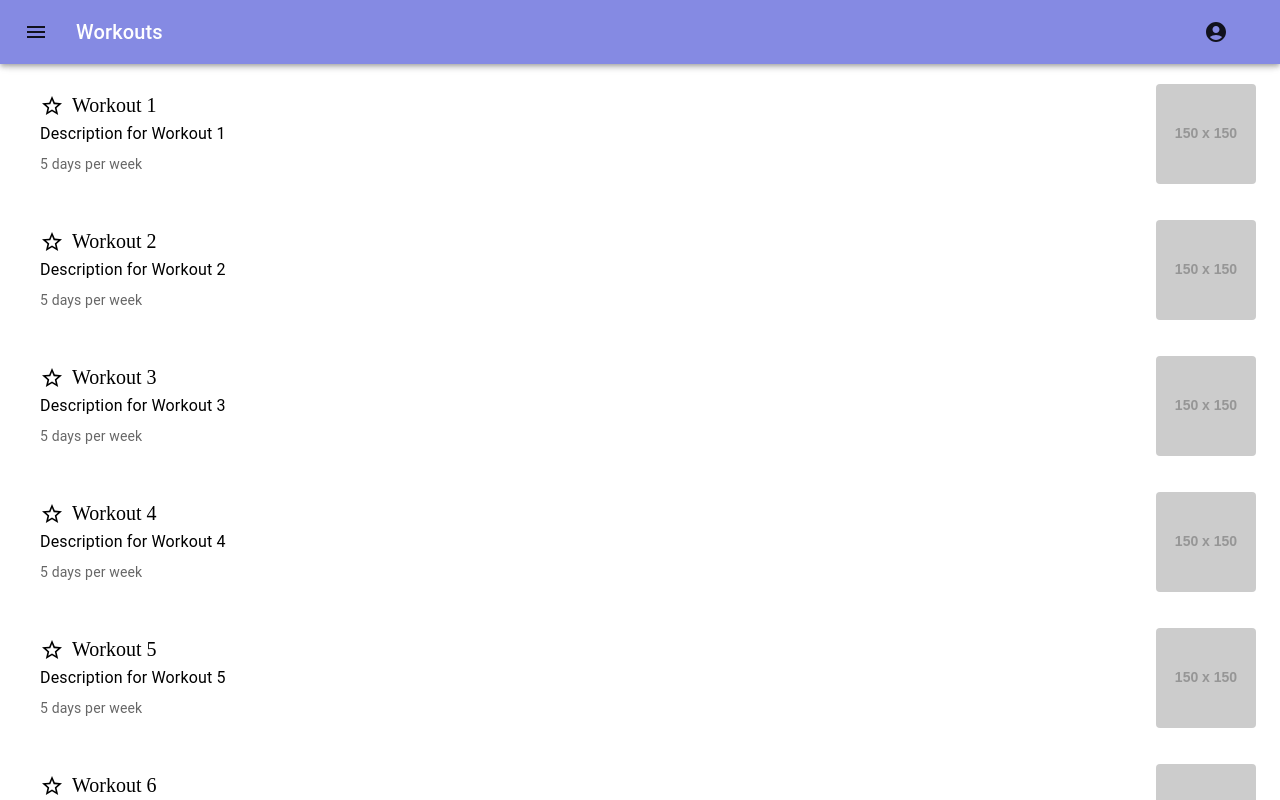
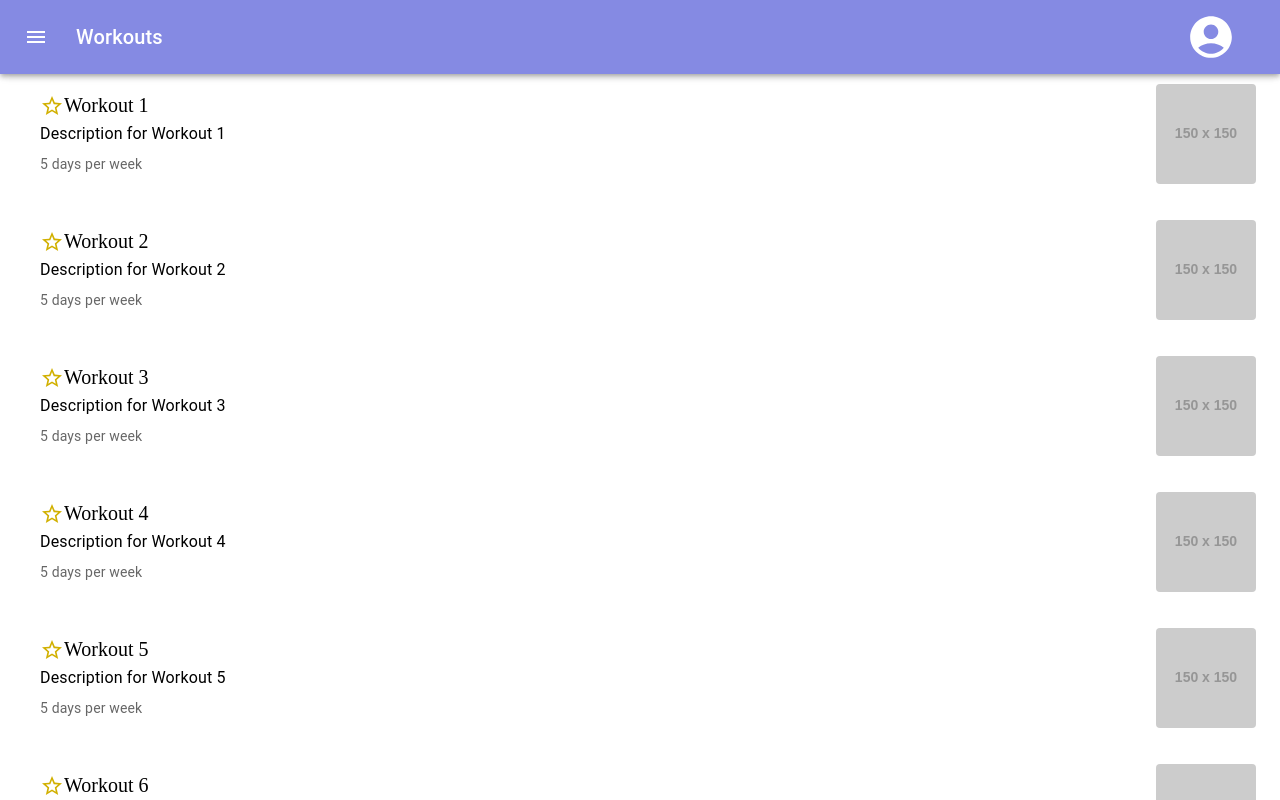
Before and after one commit to FullStackGoogler/CS542-FitnessApp, a React (Create React App) app in the folder frontend/: page /workouts in a window 1280 px wide. Shown: the top 800 px of the page. Built offline with nearby package versions, Linux system fonts and the light colour scheme.

Commit message:
More Coloring

```diff
--- a/frontend/src/Components/TopBar.js
+++ b/frontend/src/Components/TopBar.js
@@ -149,7 +149,7 @@ export default function TopBar({ title, titleColor }) {
                 sx={{ mr: 2 }}
                 onClick={toggleDrawer(true)}
               >
-                <MenuIcon />
+                <MenuIcon style={{ color: '#FFFFFF' }} />
               </IconButton>
               <Typography variant="h6" component="div" sx={{ flexGrow: 1, color: titleColor }}>
                 {title}
@@ -159,10 +159,10 @@ export default function TopBar({ title, titleColor }) {
                 edge="start"
                 color="inherit"
                 aria-label="menu"
-                sx={{ mr: 2 }}
+                sx={{ mr: 1, }}
                 onClick={handlePFPOpen}
               >
-                <AccountCircleIcon />
+                <AccountCircleIcon style={{ color: '#FFFFFF', width: '50px', height: '50px' }} />
               </IconButton>
               <Menu
                 id="menu-appbar"
--- a/frontend/src/Pages/Workouts/Components/WorkoutListItem.js
+++ b/frontend/src/Pages/Workouts/Components/WorkoutListItem.js
@@ -16,9 +16,9 @@ const WorkoutListItem = ({ workout, onClick }) => {
             <div style={styles.leftContainer}>
                 <div style={styles.titleContainer}>
                     {isStarred ? (
-                        <StarIcon style={styles.starIcon} onClick={handleStarClick} />
+                        <StarIcon style={{ color: '#D1B000' }} onClick={handleStarClick} />
                     ) : (
-                        <StarBorderIcon style={styles.starIcon} onClick={handleStarClick} />
+                        <StarBorderIcon style={{ color: '#D1B000' }} onClick={handleStarClick} />
                     )}
                     <span style={styles.title}>{workout.title}</span>
                 </div>
```
